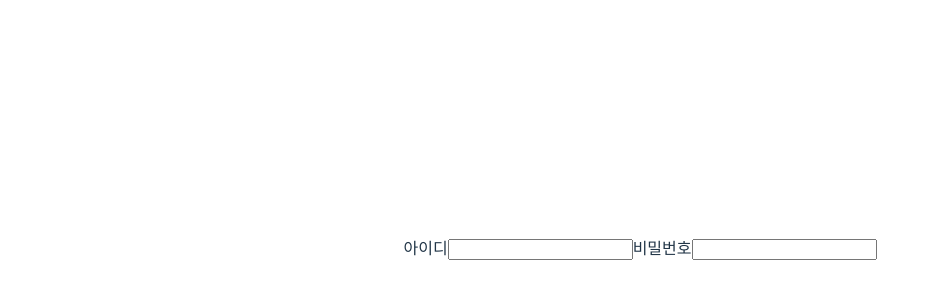
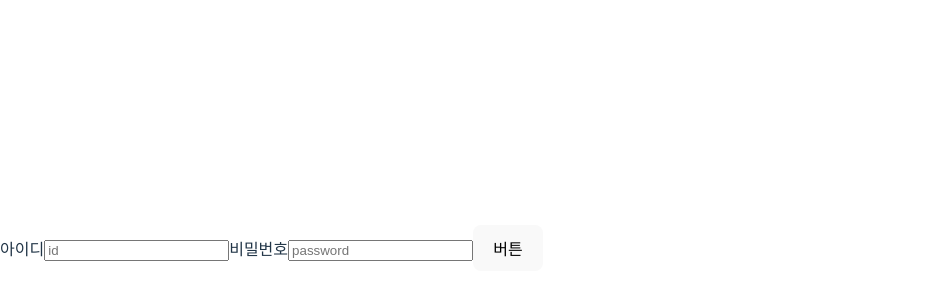
Before and after one commit to blueStragglr/wanted-pre-onboarding-10-FE-quest, a React (Vite) app: page / in a window 1280 px wide. Shown: the part 152-452 px from the top of the page, without its empty margins (0-939 px from the left). Built offline with nearby package versions, Linux system fonts and the light colour scheme.

Commit message:
✨ 로그인 기능 구현

```diff
--- a/src/App.tsx
+++ b/src/App.tsx
@@ -1,4 +1,4 @@
-import "./App.css";
+//import "./App.css";
 import Page1 from "./page/Page1";
 
 function App() {
--- a/src/page/Page1.tsx
+++ b/src/page/Page1.tsx
@@ -1,15 +1,45 @@
+import { useState } from "react";
+
+interface Login {
+  id: string;
+  password: string;
+}
+
 const Page1 = () => {
+  const [loginData, setLoginData] = useState<Login>({
+    id: "",
+    password: "",
+  });
+
+  const handleChange = (e: React.ChangeEvent<HTMLInputElement>) => {
+    const { name, value } = e.target;
+    setLoginData({ ...loginData, [name]: value });
+  };
+
+  const handleSubmit = (e: React.FormEvent) => {
+    e.preventDefault();
+    console.log(`id: ${loginData.id}`);
+    console.log(`password: ${loginData.password}`);
+  };
+
   return (
     <main>
-      <form>
-        <label>
-          <span>아이디</span>
-          <input />
-        </label>
-        <label>
-          <span>비밀번호</span>
-          <input />
-        </label>
+      <form onSubmit={handleSubmit}>
+        <span>아이디</span>
+        <input
+          placeholder="id"
+          onChange={handleChange}
+          name="id"
+          value={loginData.id}
+        />
+        <span>비밀번호</span>
+        <input
+          placeholder="password"
+          onChange={handleChange}
+          name="password"
+          value={loginData.password}
+        />
+        <button type="submit">버튼</button>
       </form>
     </main>
   );
```
